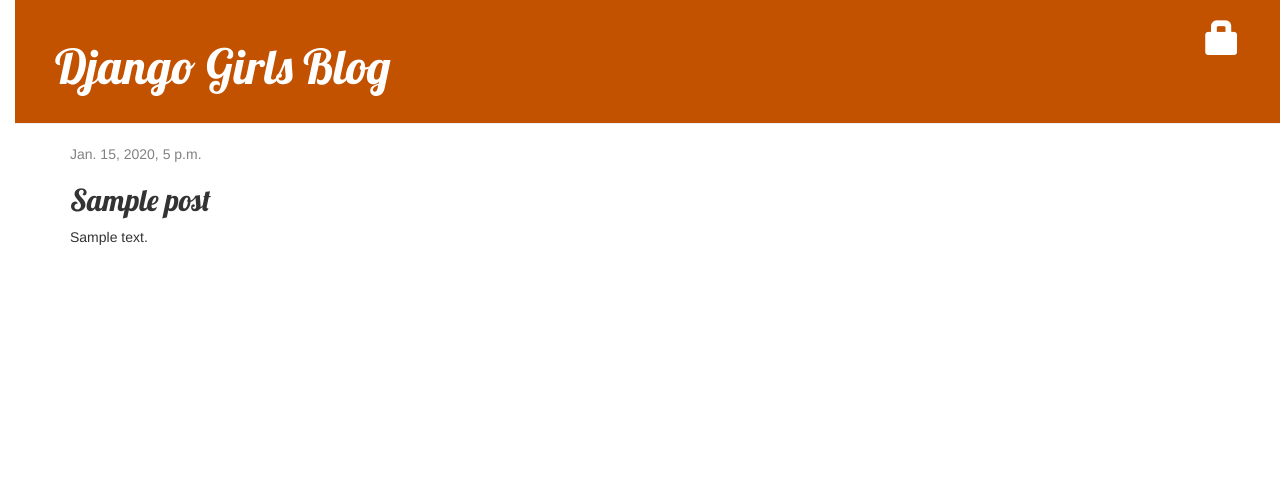
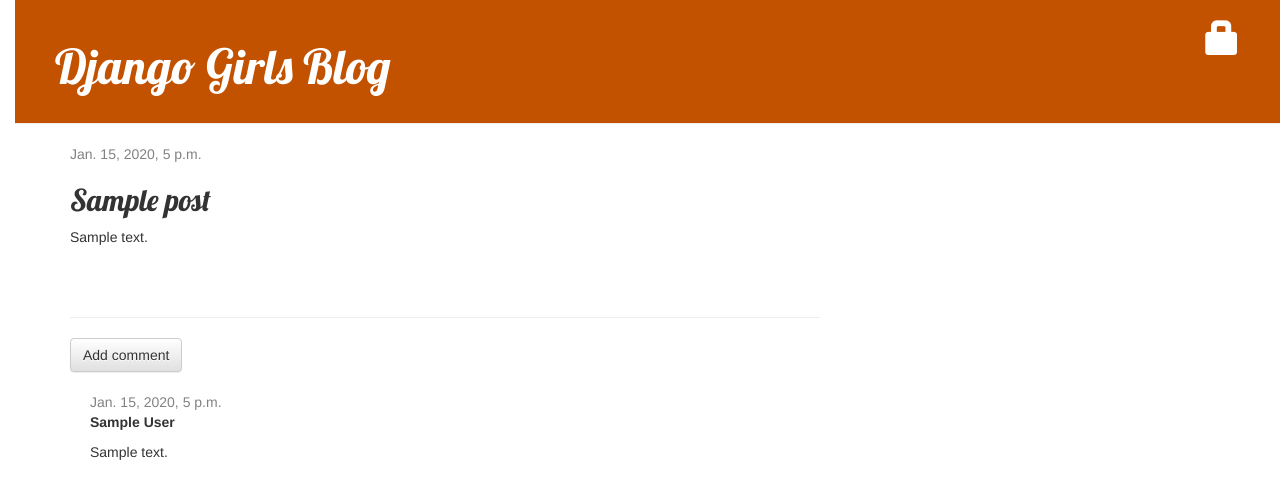
Before and after one commit to longdx304/my-first-blog, a Django app: page /post/1/ in a window 1280 px wide. Shown: the top 499 px of the page. Run offline with Django 3.2, Linux system fonts and the light colour scheme; tables that the repository leaves empty hold one stand-in row (values such as "Sample post"); some libraries are stand-ins or nearby versions.

Commit message:
add Comment view and logic

```diff
--- a/blog/admin.py
+++ b/blog/admin.py
@@ -1,6 +1,7 @@
 from django.contrib import admin
 
 # Register your models here.
-from .models import Post
+from .models import Post, Comment
 
 admin.site.register(Post)
+admin.site.register(Comment)
--- a/blog/models.py
+++ b/blog/models.py
@@ -15,5 +15,22 @@
         self.published_date = timezone.now()
         self.save()
 
+    def approved_comments(self):
+        return self.comments.filter(approved_comment=True)
+
     def __str__(self):
         return self.title
+
+class Comment(models.Model):
+    post = models.ForeignKey('blog.Post', on_delete=models.CASCADE, related_name='comments')
+    author = models.CharField(max_length=200)
+    text = models.TextField()
+    created_date = models.DateTimeField(default=timezone.now)
+    approved_comment = models.BooleanField(default=False)
+
+    def approve(self):
+        self.approved_comment = True
+        self.save()
+
+    def __str__(self):
+        return self.text
--- a/blog/static/css/blog.css
+++ b/blog/static/css/blog.css
@@ -53,3 +53,7 @@
 .post h2 a, .post h2 a:visited {
     color: #000000;
 }
+
+.comment {
+    margin: 20px 0px 20px 20px;
+}
--- a/blog/templates/blog/post_detail.html
+++ b/blog/templates/blog/post_detail.html
@@ -16,4 +16,23 @@
             <h2>{{ post.title }}</h2>
         <p>{{ post.text|linebreaksbr }}</p>
     </div>
+    <hr>
+    <a class="btn btn-default" href="{% url 'add_comment_to_post' pk=post.pk %}">Add comment</a>
+    {% for comment in post.comments.all %}
+        {% if user.is_authenticated or comment.approved_comment %}
+            <div class="comment">
+                <div class="date">
+                    {{ comment.created_date }}
+                    {% if not comment.approved_comment %}
+                        <a class="btn btn-default" href="{% url 'comment_remove' pk=comment.pk %}"><span class="glyphicon glyphicon-remove"></span></a>
+                        <a class="btn btn-default" href="{% url 'comment_approve' pk=comment.pk %}"><span class="glyphicon glyphicon-ok"></span></a>
+                    {% endif %}
+                </div>
+                <strong>{{ comment.author }}</strong>
+                <p>{{ comment.text|linebreaks }}</p>
+            </div>
+        {% endif %}
+    {% empty %}
+        <p>No comments here yet :(</p>
+    {% endfor %}
 {% endblock %}
--- a/blog/templates/blog/post_list.html
+++ b/blog/templates/blog/post_list.html
@@ -8,6 +8,7 @@
             </div>
             <h2><a href="{% url 'post_detail' pk=post.pk %}">{{ post.title }}</a></h2>
             <p>{{ post.text|linebreaksbr }}</p>
+            <a href="{% url 'post_detail' pk=post.pk %}">Comments: {{ post.approved_comments.count }}</a>
         </div>
     {% endfor %}
 {% endblock %}
--- a/blog/urls.py
+++ b/blog/urls.py
@@ -9,4 +9,7 @@
     path('drafts/', views.post_draft_list, name='post_draft_list'),
     path('post/<pk>/publish/', views.post_publish, name='post_publish'),
     path('post/<pk>/remove/', views.post_remove, name='post_remove'),
+    path('post/<int:pk>/comment/', views.add_comment_to_post, name='add_comment_to_post'),
+    path('comment/<int:pk>/approve/', views.comment_approve, name='comment_approve'),
+    path('comment/<int:pk>/remove/', views.comment_remove, name='comment_remove'),
 ]
--- a/blog/views.py
+++ b/blog/views.py
@@ -1,7 +1,7 @@
 from django.shortcuts import render, get_object_or_404, redirect
-from .models import Post
+from .models import Post, Comment
 from django.utils import timezone
-from .forms import PostForm
+from .forms import PostForm, CommentForm
 from django.contrib.auth.decorators import login_required
 
 # Create your views here.
@@ -57,3 +57,28 @@
     post = get_object_or_404(Post, pk=pk)
     post.delete()
     return redirect('post_list')
+
+def add_comment_to_post(request, pk):
+    post = get_object_or_404(Post, pk=pk)
+    if request.method == "POST":
+        form = CommentForm(request.POST)
+        if form.is_valid():
+            comment = form.save(commit=False)
+            comment.post = post
+            comment.save()
+            return redirect('post_detail', pk=post.pk)
+    else:
+        form = CommentForm()
+    return render(request, 'blog/add_comment_to_post.html', {'form': form})
+
+@login_required
+def comment_approve(request, pk):
+    comment = get_object_or_404(Comment, pk=pk)
+    comment.approve()
+    return redirect('post_detail', pk=comment.post.pk)
+
+@login_required
+def comment_remove(request, pk):
+    comment = get_object_or_404(Comment, pk=pk)
+    comment.delete()
+    return redirect('post_detail', pk=comment.post.pk)
--- a/mysite/settings.py
+++ b/mysite/settings.py
@@ -121,3 +121,5 @@
 STATIC_URL = '/static/'
 
 STATIC_ROOT = os.path.join(BASE_DIR, 'static')
+
+LOGIN_REDIRECT_URL = '/'
```
Also changed, not shown: blog/forms.py (+6 -1 lines), blog/templates/blog/add_comment_to_post.html (added, +9 -0 lines), blog/migrations/0002_comment.py (added), blog/migrations/0003_comment_text.py (added).
